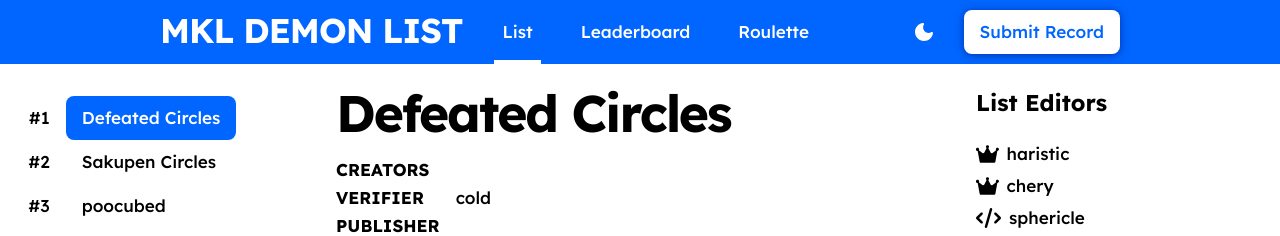
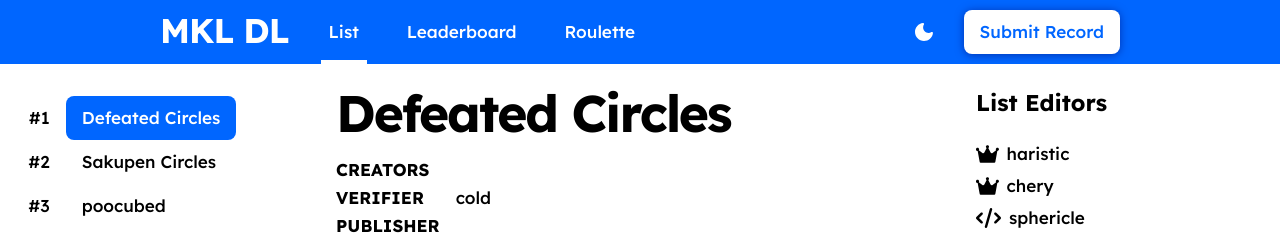
Before and after one commit to MKL-Clan/MKL-Challenge-List, a plain HTML site: page index.html in a window 1280 px wide. Shown: the top 236 px of the page. Drawn offline with nearby package versions, Linux system fonts and the light colour scheme.

Commit message:
wataburger

```diff
--- a/index.html
+++ b/index.html
@@ -37,7 +37,7 @@
     <body id="app">
         <header :class="{ dark: store.dark }">
             <div class="logo">
-                <h2>MKL DEMON LIST</h2>
+                <h2>MKL DL</h2>
             </div>
             <nav class="nav">
                 <router-link class="nav__tab" to="/">
```
